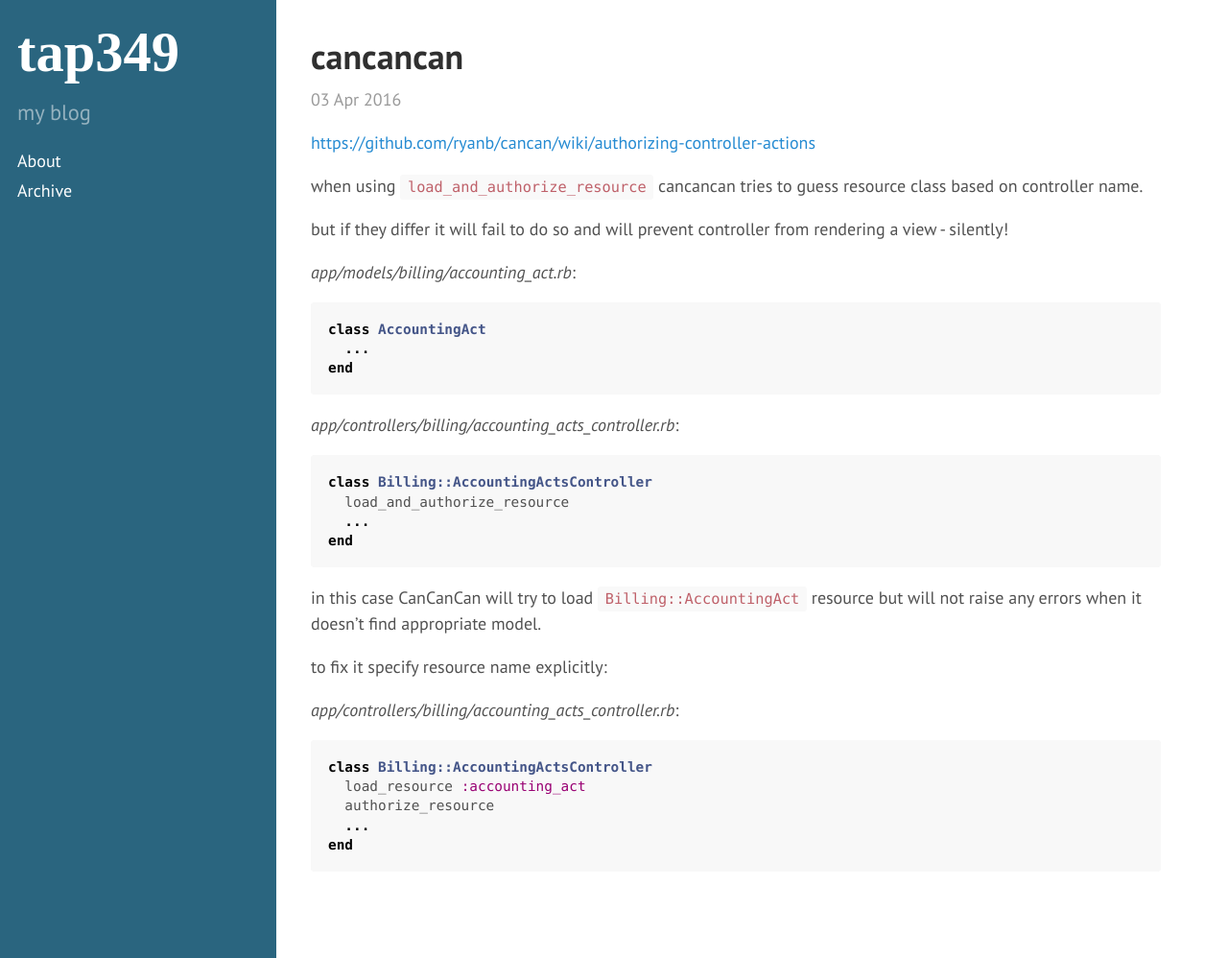
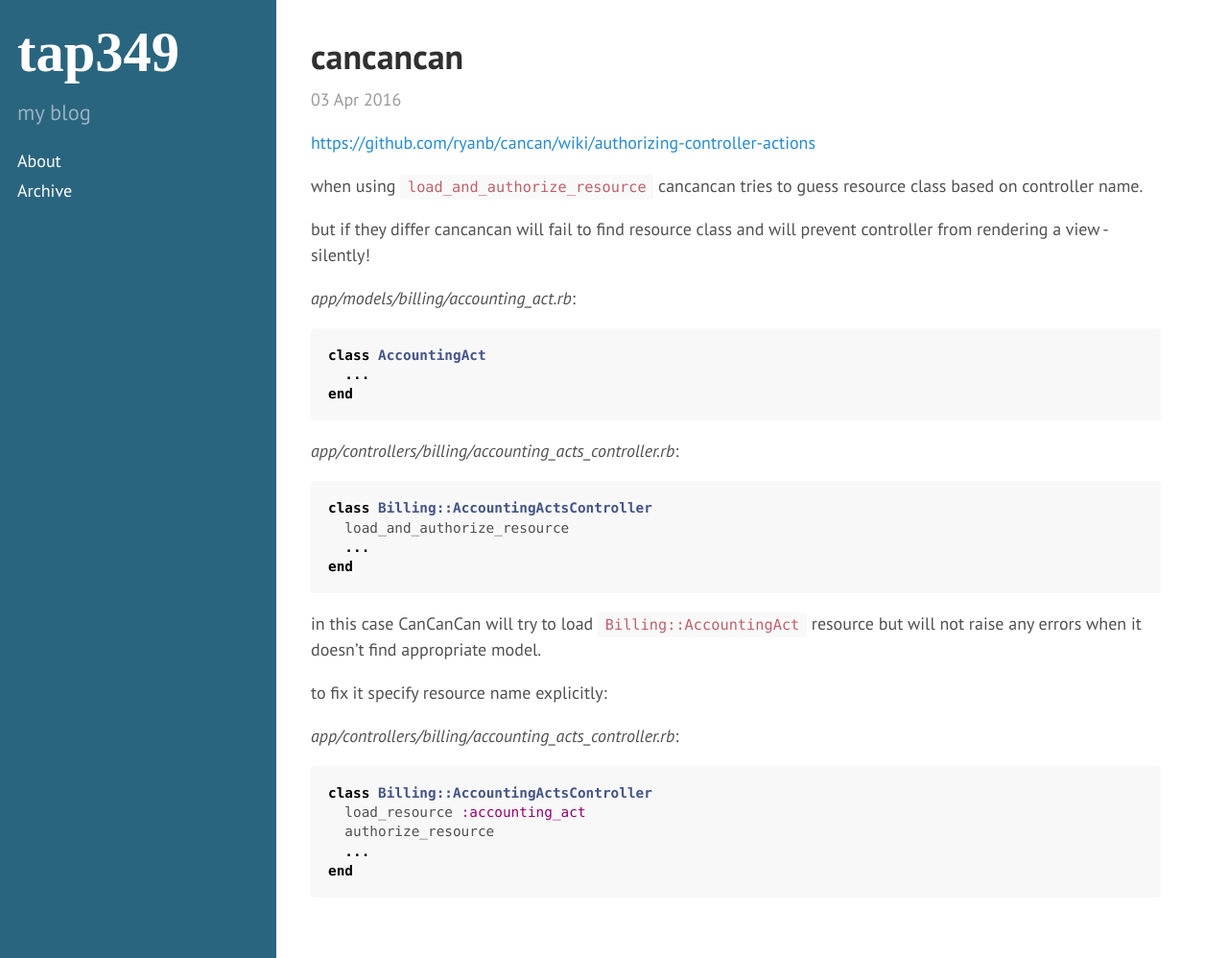
Before and after one commit to tap349/tap349.github.io, a Jekyll site: the page built from _posts/2016-04-03-cancancan.md, in a window 1280 px wide and 998 px high. Shown: the whole window at 96% size. Built offline with Jekyll 4.4.1, drawn with Linux system fonts in a browser that asks for light colours.

Commit message:
update 2016-04-10_11:13:54

```diff
--- a/_posts/2016-04-03-cancancan.md
+++ b/_posts/2016-04-03-cancancan.md
@@ -11,8 +11,8 @@
 when using `load_and_authorize_resource` cancancan tries to guess resource
 class based on controller name.
 
-but if they differ it will fail to do so and will prevent controller
-from rendering a view - silently!
+but if they differ cancancan will fail to find resource class and
+will prevent controller from rendering a view - silently!
 
 _app/models/billing/accounting_act.rb_:
 
```
Also changed, not shown: _posts/2016-04-07-assets-in-cells.md (+2 -0 lines).
